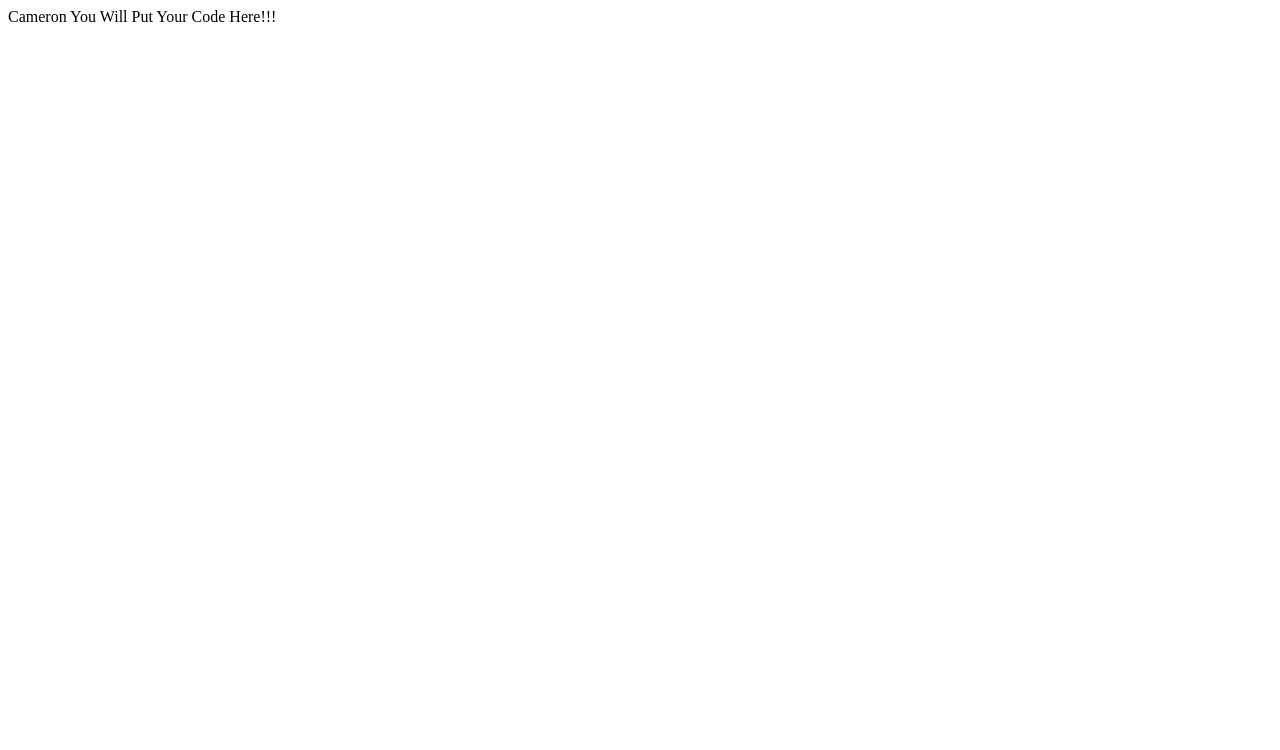
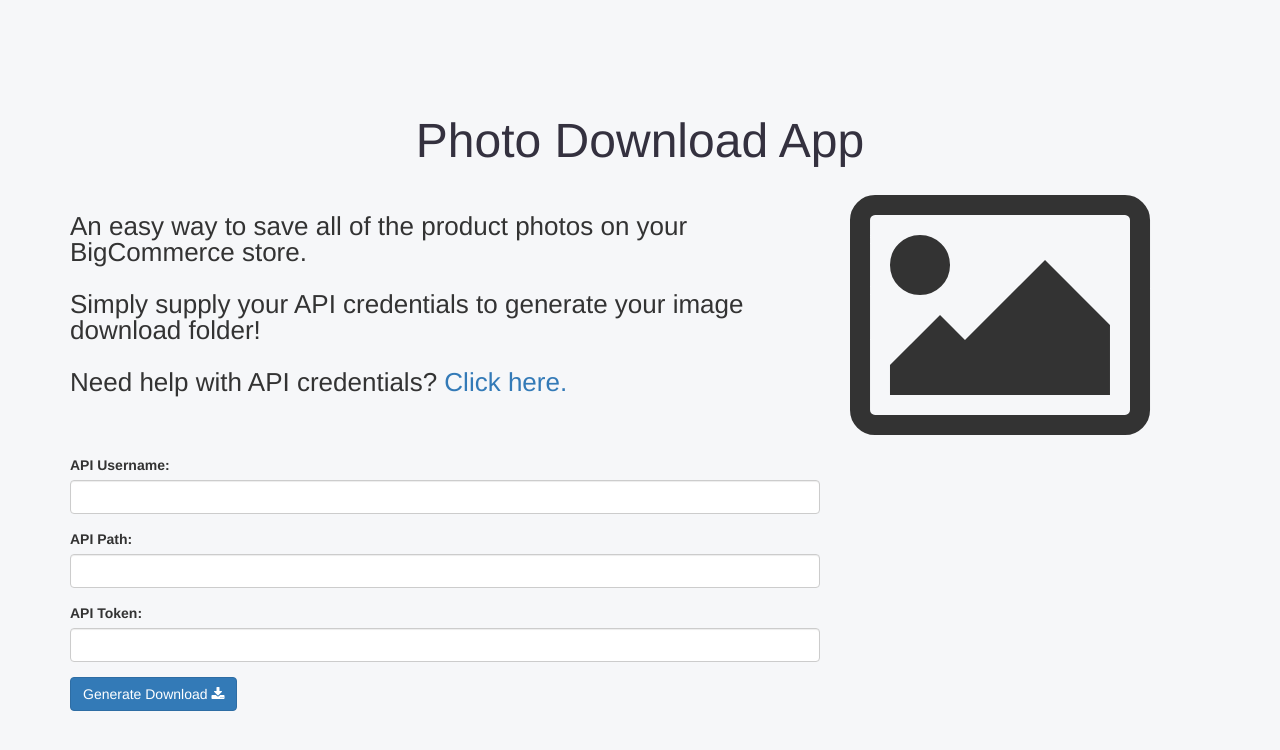
Before and after one commit to martianfarmer/Picture-App, a website: page index.html in a window 1280 px wide. Drawn offline with nearby package versions, Linux system fonts and the light colour scheme.

Commit message:
added content to index.html and style.css

```diff
--- a/index.html
+++ b/index.html
@@ -1,11 +1,34 @@
 <!DOCTYPE html>
-<html lang="en">
-<head>
-    <meta charset="UTF-8">
-    <title>Picture-App</title>
-    <link rel="stylesheet" href="style.css">
-</head>
-<body>
-  Cameron You Will Put Your Code Here!!!
-</body>
-</html>
+<HEAD>
+<link rel="stylesheet" href="https://cdnjs.cloudflare.com/ajax/libs/font-awesome/4.7.0/css/font-awesome.min.css">
+<link rel="stylesheet" href="https://maxcdn.bootstrapcdn.com/bootstrap/3.3.7/css/bootstrap.min.css" integrity="sha384-BVYiiSIFeK1dGmJRAkycuHAHRg32OmUcww7on3RYdg4Va+PmSTsz/K68vbdEjh4u" crossorigin="anonymous">
+<link rel="stylesheet" href="style.css">
+</HEAD>
+<div class="container">
+  <div class="row">
+    <div class="col-12">
+      <h1 class="textcenter"> Photo Download App </h1> </div> </div>
+  <div class="row">
+    <div class="col-sm-8"><h3 class="textleft"> An easy way to save all of the product photos on your BigCommerce store.<br><br> Simply supply your API credentials to generate your image download folder!<br><br>Need help with API credentials? <a href="https://support.bigcommerce.com/articles/Public/Legacy-API-Accounts"> Click here.</a></h3></div>
+    <div class="col-sm-4"><i class="fa fa-picture-o mainicon" aria-hidden="true"></i></div>
+ <!-- API credential input forms -->
+<form action="/submit" method="post">
+    <div class="row forms">
+      <div class="col-sm-8 col-xs-12">
+        <div class="form-group">
+          <label for="clientid">API Username:</label>
+           <input type="text" class="form-control" id="email">
+         </div>
+         <div class="form-group">
+          <label for="apipath">API Path:</label>
+           <input type="text" class="form-control" id="email">
+         </div>
+        <div class="form-group">
+         <label for="apitoken">API Token:</label>
+          <input type="text" class="form-control" id="pwd">
+         </div>
+  <button type="submit" class="btn btn-primary">Generate Download&nbsp<i class="fa fa-download" aria-hidden="true"></i></button></div>
+        <div class="col-xs-4"></div>
+</form>
+  </div>
+    </div>
--- a/public/style.css
+++ b/public/style.css
@@ -0,0 +1,58 @@
+.textcenter {
+    text-align: center;
+}
+
+.textleft {
+  text-align: left;
+}
+
+.dlbutton {
+    font-weight: 600;
+    font-size: 16px;
+    color: white;
+    text-transform: uppercase;
+    border-radius: 0%;
+    border: none;
+    background-color: #4b71fc;
+    padding: 15px 30px;
+    margin: 0;
+    text-align: center;
+}
+
+h1 {
+    font-size: 48px;
+    font-weight: 500;
+    line-height: 1;
+    color: #34313f;
+    margin-top: 10%;
+}
+
+h3 {
+    font-size: 26px;
+    font-weight: 200;
+    line-height: 1;
+  margin-top: 5%;
+}
+
+.mainicon {
+    font-size: 20em;
+}
+
+.forms {
+  margin-right: 0%;
+  margin-left: 0%;
+}
+
+@media screen and (max-width: 768px)
+
+{
+
+.fa { display: none; }
+.forms { margin: 10%;}
+  .textleft { text-align: center;}
+
+}
+
+body {
+background: #f6f7f9;
+}
```
